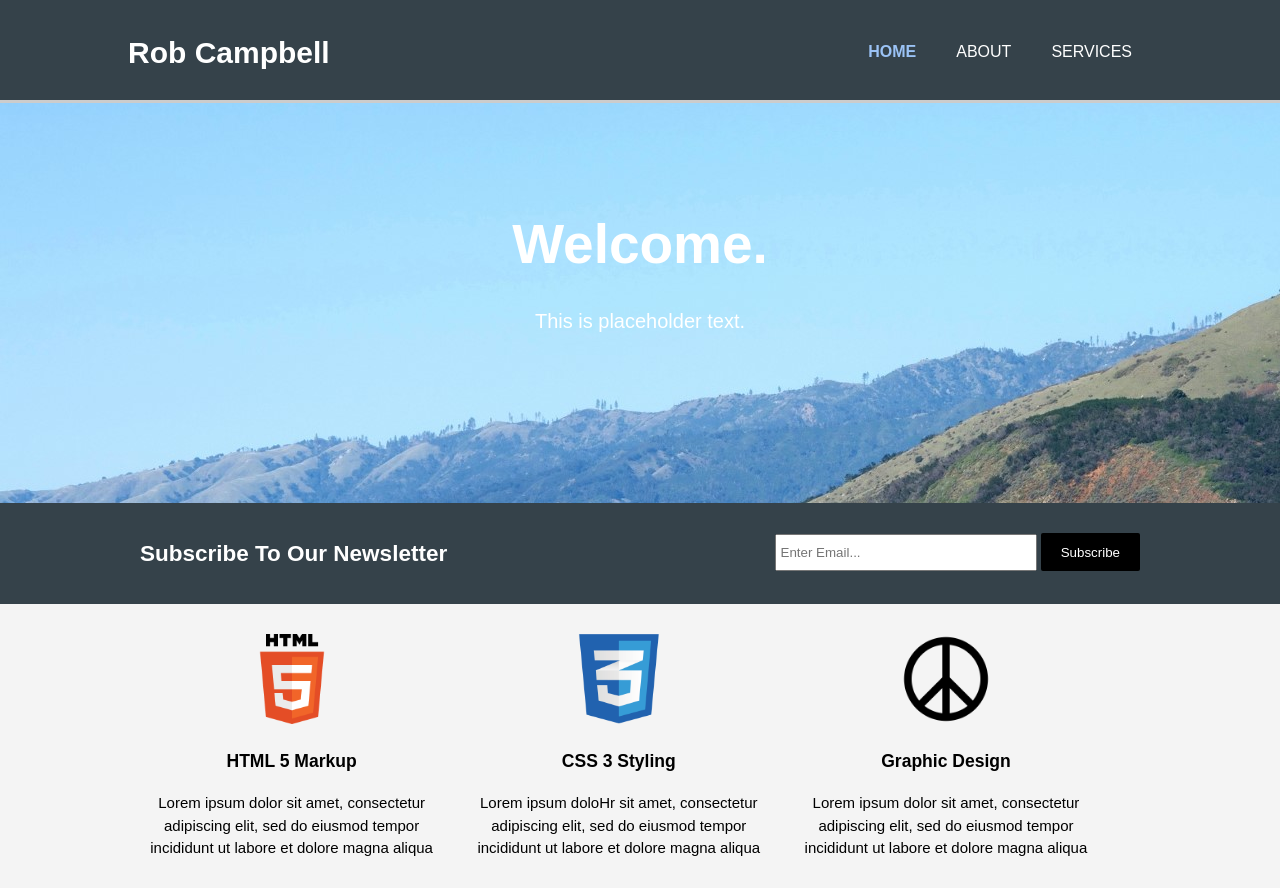
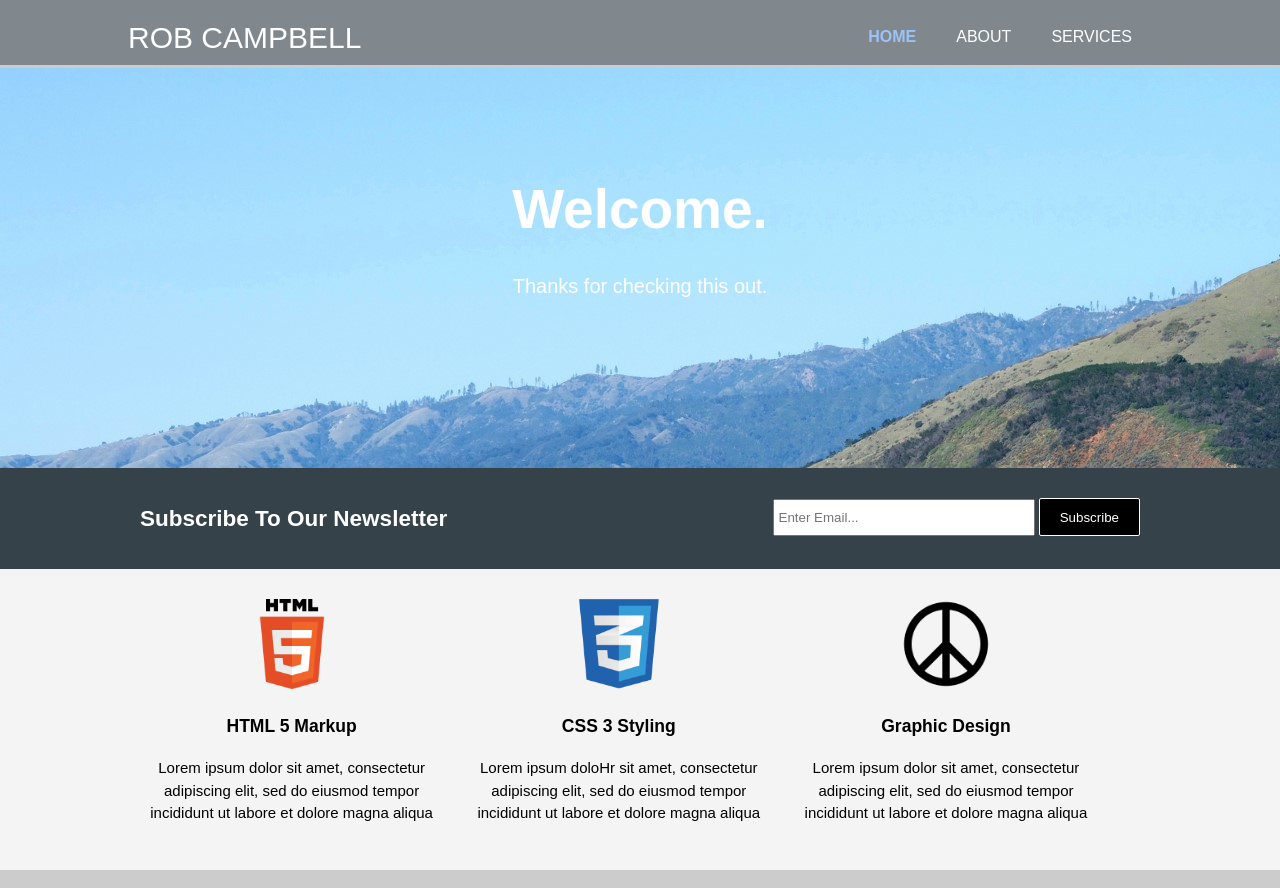
Before and after one commit to robdcampbell/Portfolio-2017, a plain HTML site: page index.html in a window 1280 px wide. Shown: the top 888 px of the page. Drawn offline with Linux system fonts and the light colour scheme.

Commit message:
Adjusting Website Title page

```diff
--- a/css/styles.css
+++ b/css/styles.css
@@ -3,7 +3,7 @@ body{
 	font-size: 15px;
 	line-height: 1.5;*/
 
-	/*shorthand: */
+	/* shorthand: */
 	font: 15px/1.5 Arial, Helvetica, sans-serif;
 	padding: 0;
 	margin:0;
@@ -26,7 +26,7 @@ ul{
 .button_1{
 	height: 38px;
 	background: #000;
-	border: 0;
+	border: 1px #ffffff solid;
 	border-radius: 2px;
 	padding-left: 20px;
 	padding-right: 20px;
@@ -46,16 +46,17 @@ ul{
 
 /*Header*/
 
-header{
-	background: #35424a;
+header {
+	background: rgba(53,66,74,.6);
 	color: #ffffff;
-	padding-top: 30px;
-	min-height: 70px;
+	padding-top: 15px;
+	min-height: 50px;
 	border-bottom: #ccc 3px solid;
 }
 
 header a {
 	color:#ffffff;
+	font-weight: normal;
 	text-decoration: none;
 	text-transform: uppercase;
 	font-size: 16px;
@@ -67,12 +68,17 @@ header li{
 	float: left;
 	display: inline;
 	padding: 0 20px 0 20px;
+
 }
 
 header .branding h1{
 	margin: 0;
 	float: left;
+	font-weight: normal;
+	text-transform: uppercase;
+
 }
+
 
 header nav{
 	float: right;
--- a/index.html
+++ b/index.html
@@ -15,7 +15,7 @@
 		<header>
 			<div class="container">
 				<div class="branding">
-					<h1><span class="highlight"></span> Rob Campbell</h1>
+					<h1><span class="highlight"></span>Rob Campbell</h1>
 					<nav>
 						<ul>
 							<li class="current"><a href="index.html">Home</a></li>
@@ -27,14 +27,15 @@
 			</div><!--branding div-->
 		</header>
 
-	<!--Showcase-->
+	<!--SHOWCASE-->
 		<section class="showcase">
 			<div class="showcase container">
 				<h1>Welcome.</h1>
-				<p>This is placeholder text.</p>
+				<p>Thanks for checking this out.</p>
 			</div>
 		</section>
 
+	<!--SUBSCRIBE TO NEWSLETTER-->
 		<section class="newsletter">
 			<div class="container">
 				<h1>Subscribe To Our Newsletter</h1>
@@ -52,18 +53,20 @@
 					<h3>HTML 5 Markup</h3>
 					<p>Lorem ipsum dolor sit amet, consectetur adipiscing elit, sed do eiusmod tempor incididunt ut labore et dolore magna aliqua</p>
 				</div>
+
 				<div class="box">
 					<img src="./img/logo_css3.png">
 					<h3>CSS 3 Styling</h3>
 					<p>Lorem ipsum doloHr sit amet, consectetur adipiscing elit, sed do eiusmod tempor incididunt ut labore et dolore magna aliqua</p>
 				</div>
+
 				<div class="box">
 					<img src="./img/logo_peace.png">
 					<h3>Graphic Design</h3>
 					<p>Lorem ipsum dolor sit amet, consectetur adipiscing elit, sed do eiusmod tempor incididunt ut labore et dolore magna aliqua</p>
 				</div>
-			</div>
-		</section>
+			</div> <!--Container of boxes -->
+		</section> <!-- Boxes Section -->
 
 		<footer>
 			<p>Rob Campbell, Copyright &copy, 2017 </p>
```
